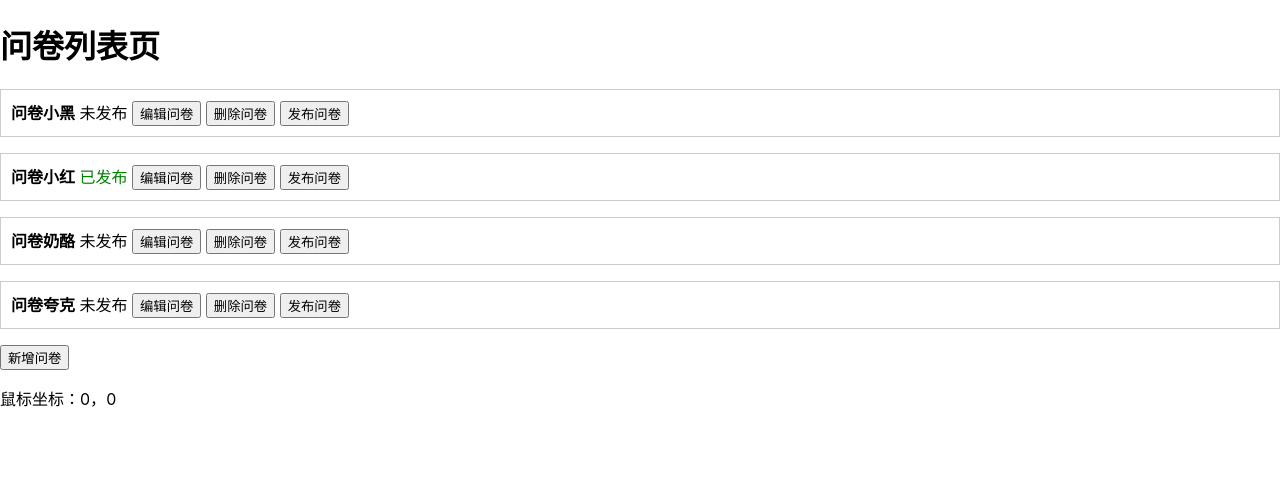
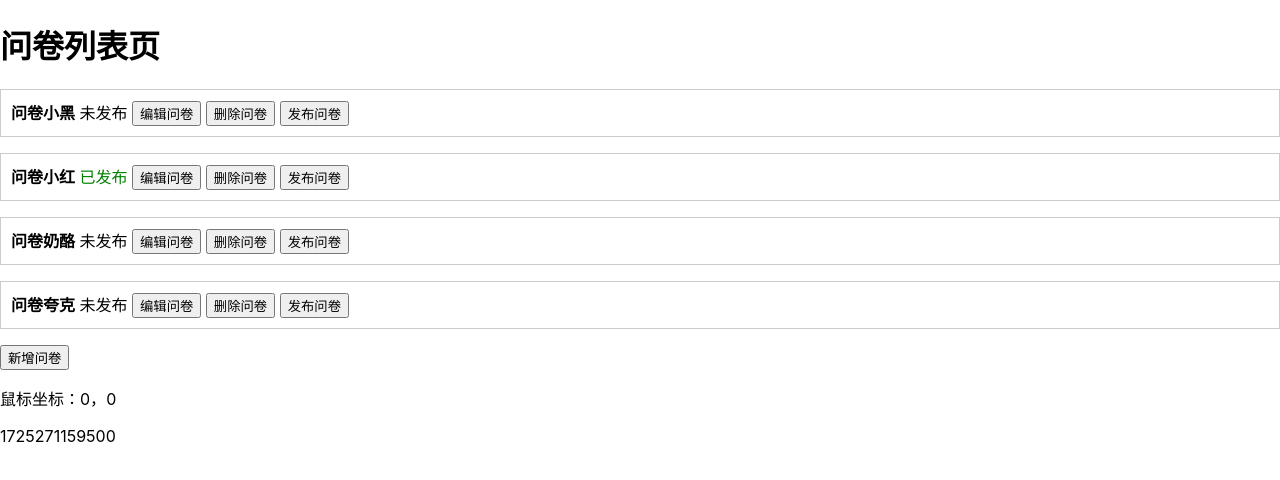
Before and after one commit to YvonneStandin/wjx-project, a React (Create React App) app: page / in a window 1280 px wide. Shown: the top 480 px of the page. Built offline with nearby package versions, Linux system fonts and the light colour scheme.

Commit message:
feat: 自定义hook useGetInfo

```diff
--- a/src/App.tsx
+++ b/src/App.tsx
@@ -3,9 +3,11 @@
 import List1 from './list1'
 // import StateDemo from './StateDemo'
 import useMouse from './hooks/useMouse'
+import useGetInfo from './hooks/useGetInfo'
 
 function App() {
   const { x, y } = useMouse()
+  const { loading, info } = useGetInfo()
   return (
     <>
       <List1></List1>
@@ -14,6 +16,7 @@
         鼠标坐标：
         {x}，{y}
       </p>
+      {loading ? <p>加载中...</p> : <p>{info}</p>}
     </>
   )
 }
--- /dev/null
+++ b/src/hooks/useGetInfo.ts
@@ -0,0 +1,25 @@
+import { useState, useEffect } from 'react'
+
+function getInfo(): Promise<string> {
+  return new Promise(resolve => {
+    setTimeout(() => {
+      resolve(Date.now().toString())
+    }, 1500)
+  })
+}
+
+const useGetInfo = () => {
+  const [loading, setLoading] = useState(true)
+  const [info, setInfo] = useState('')
+
+  useEffect(() => {
+    getInfo().then(info => {
+      setLoading(false)
+      setInfo(info)
+    })
+  }, [])
+
+  return { loading, info }
+}
+
+export default useGetInfo
```
